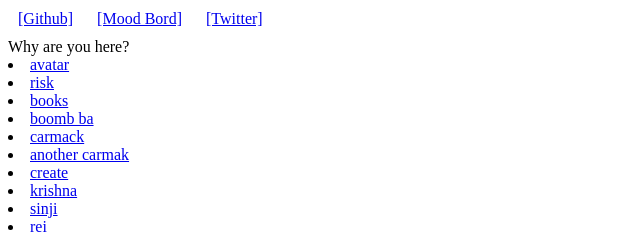
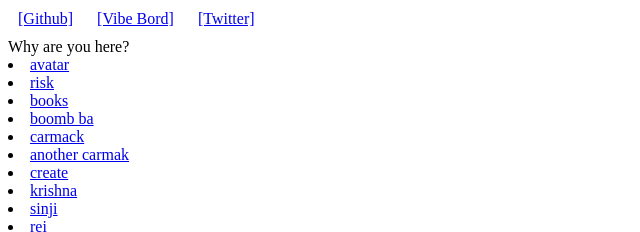
Before and after one commit to KMJ-007/KMJ-007, a plain HTML site: page index.html in a window 1280 px wide. Shown: the top 232 px of the page, 0-640 px from the left. Drawn offline with Linux system fonts and the light colour scheme.

Commit message:
mood to vibe
Signed-off-by: karan <karanjanthe@gmail.com>

```diff
--- a/index.html
+++ b/index.html
@@ -11,7 +11,7 @@
   <header style="margin: 10px;">
     <nav>
       <a href="https://github.com/KMJ-007" style="margin-right: 20px;">[Github]</a>
-      <a href="https://www.figma.com/board/WfrxfETkjv2wRmnUZ8rJs2/mood-board?node-id=0-1&t=ImjPDd54nSKjqDdv-1" style="margin-right: 20px;">[Mood Bord]</a>
+      <a href="https://www.figma.com/board/WfrxfETkjv2wRmnUZ8rJs2/mood-board?node-id=0-1&t=ImjPDd54nSKjqDdv-1" style="margin-right: 20px;">[Vibe Bord]</a>
       <a href="https://twitter.com/KaranJanthe">[Twitter]</a>
     </nav>
   </header>
```
Also changed, not shown: 1 other file.
